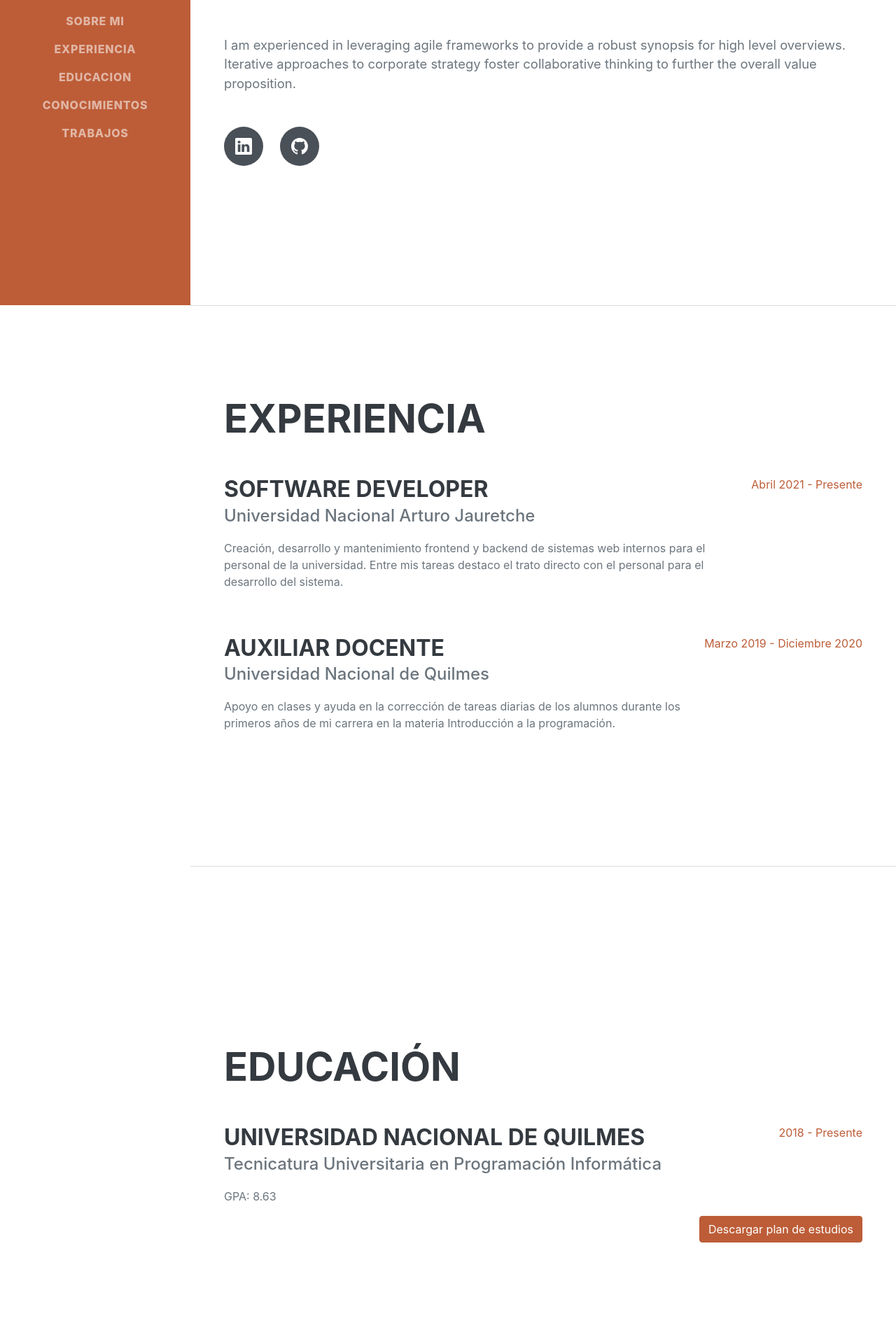
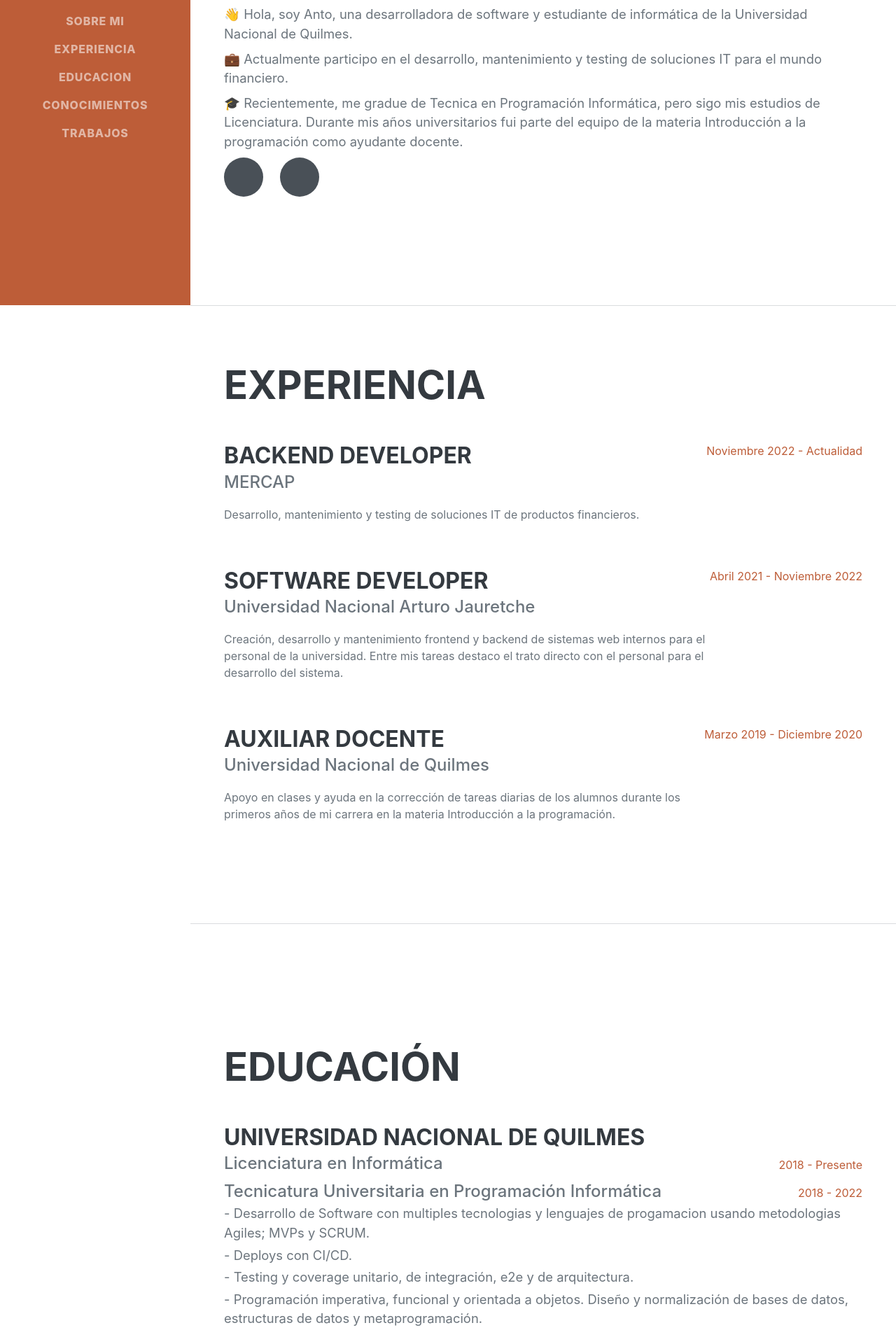
Before and after one commit to AntonellaDatri/antonelladatri.github.io, a React (Create React App) app: page / in a window 1280 px wide. Shown: the part 364-2264 px from the top of the page at 70% size. Built offline with nearby package versions, Linux system fonts and the light colour scheme.

Commit message:
Agregos datos

```diff
--- a/src/components/About.js
+++ b/src/components/About.js
@@ -1,4 +1,4 @@
-import * as Icon from 'react-bootstrap-icons';
+// import * as Icon from 'react-bootstrap-icons';
 
 function About() {
   return (
@@ -11,10 +11,13 @@ function About() {
             <div className="subheading mb-5">
                 Berazategui · Buenos Aires, Argentina · (+54) 11 4168 1151 · <a href="datri.antonella99@gmail.com">datri.antonella99@gmail.com</a>
             </div>
-            <p className="lead mb-5">I am experienced in leveraging agile frameworks to provide a robust synopsis for high level overviews. Iterative approaches to corporate strategy foster collaborative thinking to further the overall value proposition.</p>
+            <p className="lead mb-2">👋 Hola, soy Anto, una desarrolladora de software y estudiante de informática de la Universidad Nacional de Quilmes.</p>
+            <p className="lead mb-2">💼 Actualmente participo en el desarrollo, mantenimiento y testing de soluciones IT para el mundo financiero.</p>
+            <p className="lead mb-2">🎓 Recientemente, me gradue de Tecnica en Programación Informática, pero sigo mis estudios de Licenciatura. Durante mis años universitarios fui parte del equipo de la materia Introducción a la programación como ayudante docente.</p>
+
             <div className="social-icons">
-                <a target='_blank' className="social-icon" href="https://www.linkedin.com/in/antonella-d-atri-0b8418197/!"><Icon.Linkedin /></a>
-                <a target='_blank' className="social-icon" href="https://github.com/AntonellaDatri"><Icon.Github /></a>
+                <a  className="social-icon " href="https://www.linkedin.com/in/antonella-d-atri-0b8418197/!"><i class="bi bi-linkedin"></i></a>
+                <a target='_blank' className="social-icon" href="https://github.com/AntonellaDatri"><i class="bi bi-github"></i></a>
                 {/* <a className="social-icon" href="#!"><Icon.ArrowRight /><i className="fab fa-twitter"></i></a>
                 <a className="social-icon" href="#!"><Icon.ArrowRight /><i className="fab fa-facebook-f"></i></a> */}
             </div>
--- a/src/components/Education.js
+++ b/src/components/Education.js
@@ -6,10 +6,19 @@ function Education() {
             <div className="d-flex flex-column flex-md-row justify-content-between ">
                 <div className="flex-grow-1">
                     <h3 className="mb-0">Universidad Nacional de Quilmes</h3>
-                    <div className="subheading mb-3">Tecnicatura Universitaria en Programación Informática</div>
-                    <p>GPA: 8.63</p>
+                    <div className="spaceBetween">
+                        <div className="subheading ">Licenciatura en Informática </div>
+                        <div className="mb-2"><span className="text-primary">2018 - Presente</span></div>
+                    </div>
+                    <div className="spaceBetween">
+                        <div className="subheading">Tecnicatura Universitaria en Programación Informática</div>
+                        <div><span className="text-primary">2018 - 2022</span></div>
+                    </div>
+                    <p className="lead mb-1"> - Desarrollo de Software con multiples tecnologias y lenguajes de progamacion usando metodologias Agiles; MVPs y SCRUM.</p>
+                    <p className="lead mb-1"> - Deploys con CI/CD.</p>
+                    <p className="lead mb-1"> - Testing y coverage unitario, de integración, e2e y de arquitectura.</p>
+                    <p className="lead mb-1"> - Programación imperativa, funcional y orientada a objetos. Diseño y normalización de bases de datos, estructuras de datos y metaprogramación.</p>
                 </div>
-                <div className="flex-shrink-0"><span className="text-primary">2018 - Presente</span></div>
             </div>
                 <a target="_blank" className="btn btn-primary" style={{float: "right"}} href="plan_estudios.pdf">Descargar plan de estudios</a>
             <div className="mb-5" ></div>
--- a/src/components/Experience.js
+++ b/src/components/Experience.js
@@ -5,11 +5,19 @@ function Experience() {
             <h2 className="mb-5">Experiencia</h2>
             <div className="d-flex flex-column flex-md-row justify-content-between mb-5">
                 <div className="flex-grow-1">
+                    <h3 className="mb-0">BackEnd Developer </h3>
+                    <div className="subheading mb-3">MERCAP </div>
+                    <p> Desarrollo, mantenimiento y testing de soluciones IT de productos financieros. </p>
+                </div>
+                <div className="flex-shrink-0"><span className="text-primary">Noviembre 2022 - Actualidad</span></div>
+            </div>
+            <div className="d-flex flex-column flex-md-row justify-content-between mb-5">
+                <div className="flex-grow-1">
                     <h3 className="mb-0">Software Developer </h3>
                     <div className="subheading mb-3">Universidad Nacional Arturo Jauretche </div>
-                    <p>Creación, desarrollo y mantenimiento frontend y backend de sistemas web internos para el personal de la universidad. Entre mis tareas destaco el trato directo con el personal para el desarrollo del sistema. {/* Tengo experiencia en la interacción con APIs y Bases de Datos. */}</p>
+                    <p>Creación, desarrollo y mantenimiento frontend y backend de sistemas web internos para el personal de la universidad. Entre mis tareas destaco el trato directo con el personal para el desarrollo del sistema. </p>
                 </div>
-                <div className="flex-shrink-0"><span className="text-primary">Abril 2021 - Presente</span></div>
+                <div className="flex-shrink-0"><span className="text-primary">Abril 2021 - Noviembre 2022</span></div>
             </div>
             <div className="d-flex flex-column flex-md-row justify-content-between mb-5">
                 <div className="flex-grow-1">
--- a/src/components/Works.js
+++ b/src/components/Works.js
@@ -3,6 +3,14 @@ function App() {
     <section className="resume-section" id="Works">
         <div className="resume-section-content">
           <h2 className="mb-5">Works</h2>
+          <div className="imagenDemo">
+            <img src="Mates4Ever.jpeg" width="20%" alt="Piedra Papel Tijera Lagarto Spock Demo"/>
+            <div className="mb-1"></div>
+            <div className="buttonDemo">
+              <a class="btn btn-dark" style={{width: "85%"}} href="https://github.com/aldiiicastro/mates4ever" role="button">Repo</a>
+            </div>
+          </div>
+          <div className="mb-5"></div>
           <div className="imagenDemo">
             <img src="Api.png" width="80%" alt="Api Demo"/>
             <div className="mb-1"></div>
```
Also changed, not shown: public/Mates4Ever.jpeg (added), src/css/styles.css.
